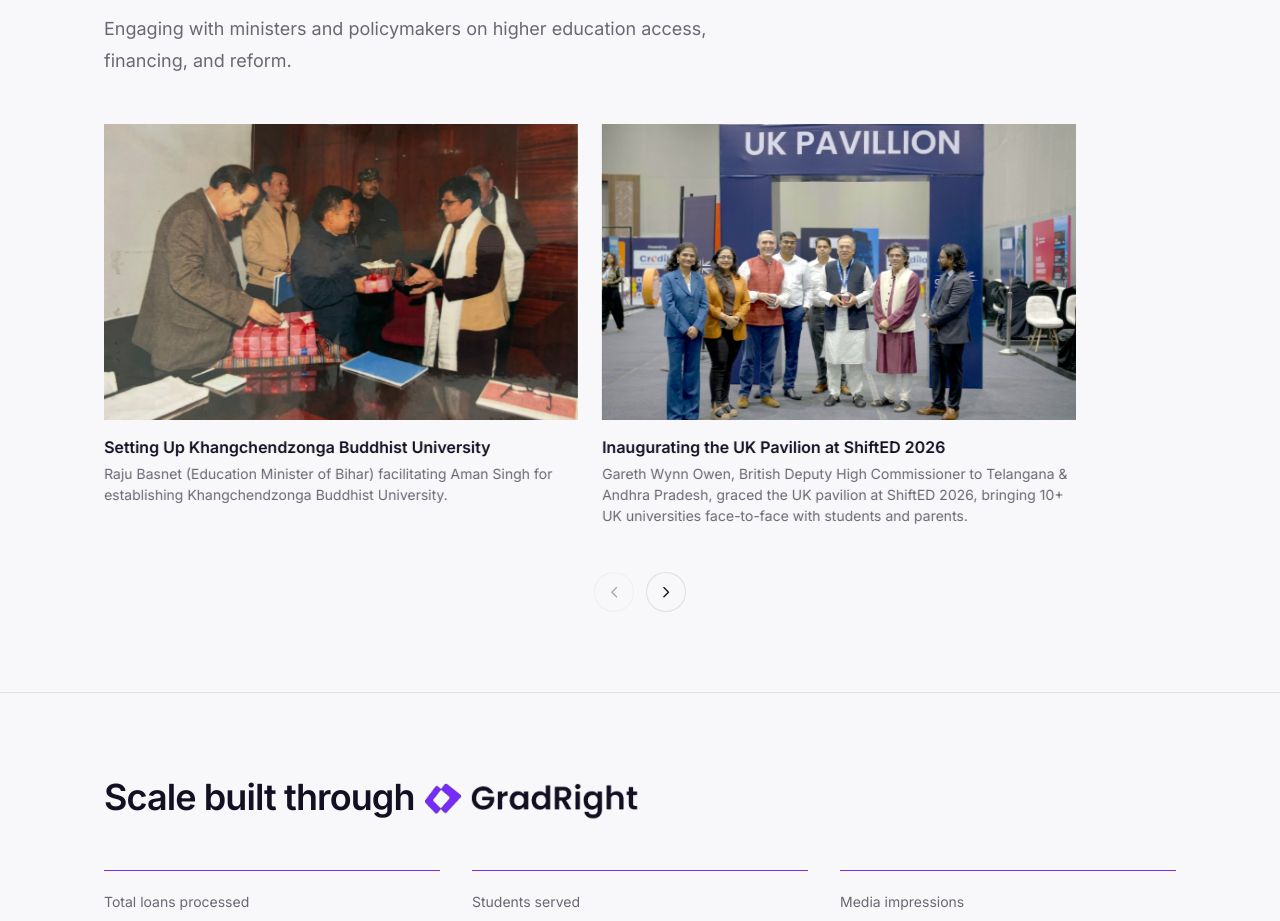
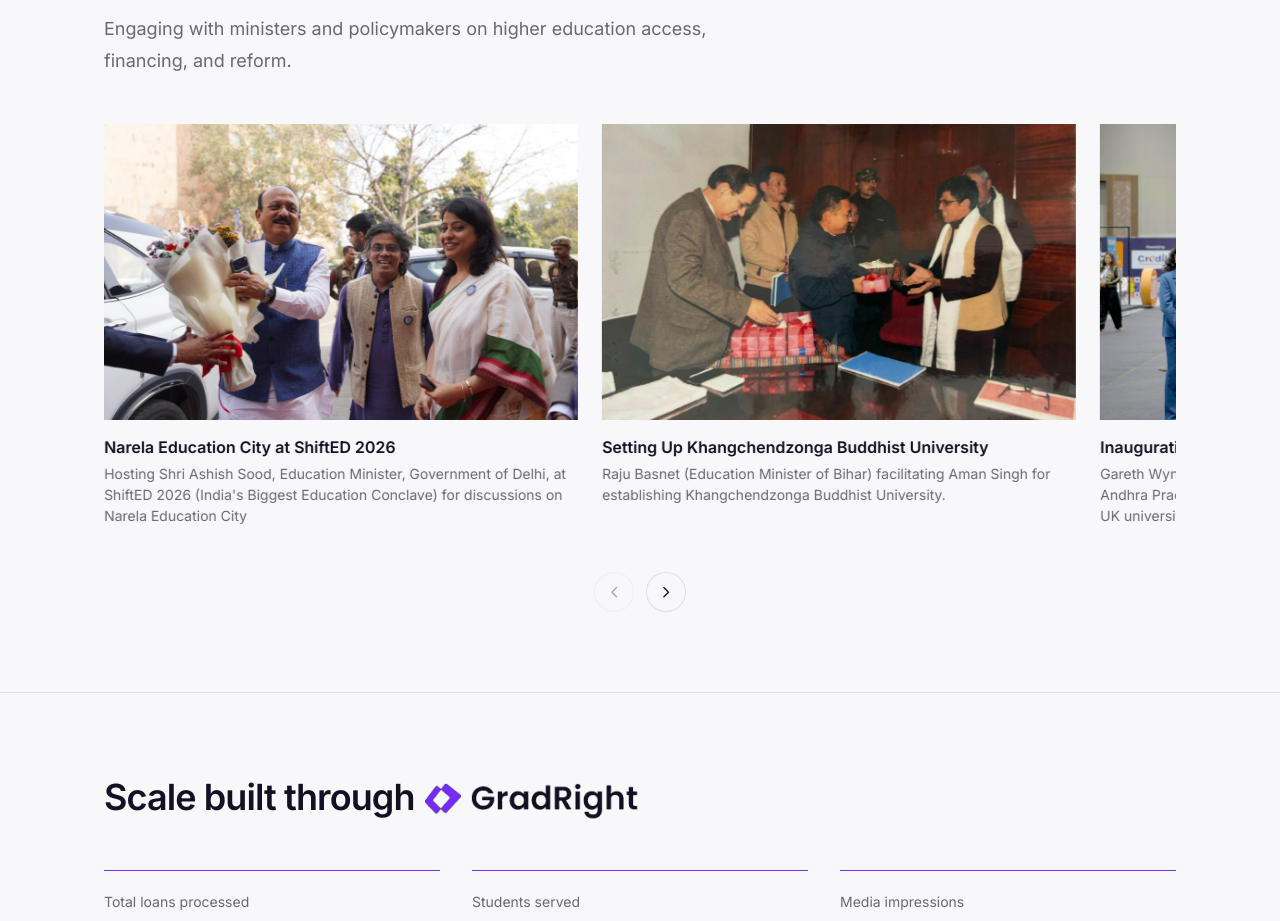
Before and after one commit to shubhgr/aman, a Next.js app: page / in a window 1280 px wide. Shown: the part 3620-4541 px from the top of the page. Built offline with nearby package versions, Linux system fonts and the light colour scheme.

Commit message:
Restore Narela Education City as a fifth policymaker card.
Co-authored-by: Cursor <cursoragent@cursor.com>

```diff
--- a/app/page.tsx
+++ b/app/page.tsx
@@ -491,6 +491,13 @@ export default function Home() {
                     "Introducing Shri Ashish Sood - Education Minister of Delhi - to international delegates representing universities from the US, UK, and various other countries.",
                 },
                 {
+                  src: "/policymaker-5.jpg",
+                  alt: "Shri Ashish Sood, Education Minister of Delhi, with Aman Singh at ShiftED 2026",
+                  title: "Narela Education City at ShiftED 2026",
+                  caption:
+                    "Hosting Shri Ashish Sood, Education Minister, Government of Delhi, at ShiftED 2026 (India's Biggest Education Conclave) for discussions on Narela Education City",
+                },
+                {
                   src: "/policymaker-3.jpg",
                   alt: "Raju Basnet facilitating Aman Singh for Khangchendzonga Buddhist University",
                   title: "Setting Up Khangchendzonga Buddhist University",
```
Also changed, not shown: public/policymaker-5.jpg (added).
